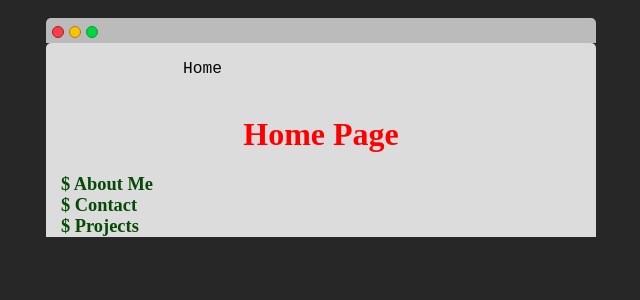
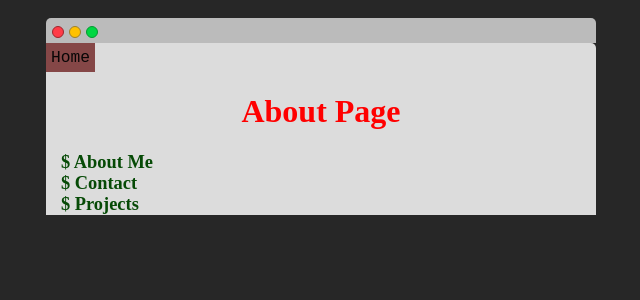
Before and after one commit to VaibhavBaheti28/Portfolio, a Next.js app: page /about in a window 1280 px wide. Shown: the top 300 px of the page, without its empty margins (319-959 px from the left). Built offline with nearby package versions, Linux system fonts and the light colour scheme.

Commit message:
Made tabs and css for it

```diff
--- a/pages/about.tsx
+++ b/pages/about.tsx
@@ -3,50 +3,49 @@ import React, { useState, useContext } from "react";
 import { links as Links, nav_ul, nav, centre, span, left } from "../src/screens/homepage/styles";
 
 import { useRouter } from "next/router";
-import Terminal from "@/src/screens/homepage/modules/terminal";
-import { Header } from "@/src/screens/homepage/modules/Components/header";
 import { myContext } from "@/src/modules/App-context";
 import HomePage from "@/src/screens/homepage";
+import Terminal from "@/src/modules/terminal";
+import { Header } from "@/src/modules/Components/header";
 const About = () => {
 
-  const { tabs, setTabs, selectedTabs, setSelectedTabs ,setTabHandler, setSelectedTabHandler} =useContext(myContext);
+  const {tabs} =useContext(myContext);
   const router = useRouter();
   const onClickTab = (val: string) => {
     console.log(val);
-    setTabHandler(val);
-    console.log(tabs);
+    //setTabHandler(val);
+    tabs.push(val);
     router.push(`/${val}`);
   };
-  return(<HomePage/>)
-  // return (
-  //   <Terminal>
-  //     <Links>
-  //       <Header />
-  //       <div className={centre}>
-  //         <h1 style={{ color: "red" }}>Home Page</h1>
-  //       </div>
-  //         <div className={nav}>
-  //           <div className={nav_ul}>
-  //             <div className={`${left}`}>
-  //               <div onClick={() => onClickTab("about")}>
-  //                 <span className={`${span}`}>$ About Me</span>
-  //               </div>
-  //             </div>
-  //             <div className={`${left}`}>
-  //               <div onClick={() => onClickTab("contact")}>
-  //                 <span className={`${span}`}>$ Contact</span>
-  //               </div>
-  //             </div>
-  //             <div className={`${left}`}>
-  //               <div onClick={() => onClickTab("projects")}>
-  //                 <span className={`${span}`}>$ Projects</span>
-  //               </div>
-  //             </div>
-  //           </div>
-  //         </div>
+  return (
+    <Terminal>
+      <Links>
+        <Header />
+        <div className={centre}>
+          <h1 style={{ color: "red" }}>About Page</h1>
+        </div>
+          <div className={nav}>
+            <div className={nav_ul}>
+              <div className={`${left}`}>
+                <div onClick={() => onClickTab("about")}>
+                  <span className={`${span}`}>$ About Me</span>
+                </div>
+              </div>
+              <div className={`${left}`}>
+                <div onClick={() => onClickTab("contact")}>
+                  <span className={`${span}`}>$ Contact</span>
+                </div>
+              </div>
+              <div className={`${left}`}>
+                <div onClick={() => onClickTab("projects")}>
+                  <span className={`${span}`}>$ Projects</span>
+                </div>
+              </div>
+            </div>
+          </div>
 
-  //     </Links>
-  //   </Terminal>
-  // );
+      </Links>
+    </Terminal>
+  );
 };
 export default About;
--- a/src/modules/App-context.tsx
+++ b/src/modules/App-context.tsx
@@ -1,11 +1,17 @@
-import React,{useState, createContext} from "react";
+import {createContext } from "react";
 
-export const myContext= createContext({});
+export const myContext = createContext({tabs:["Home"], selectedTab:0});
 
-const MyContextProvider = ({children}: any) => {
-    const [tabs,setTabs]=useState([]);
-    const [selectedTab,setSelectedTab]=useState(undefined);
-    return <myContext.Provider value={ {tabs,setTabs, selectedTab ,setSelectedTab}}>{children}</myContext.Provider>
-}
+const MyContextProvider = ({ children }: any) => {
+  const tabs=["Home"];
+  let selectedTab=0;
+  return (
+    <myContext.Provider
+      value={{ tabs, selectedTab }}
+    >
+      {children}
+    </myContext.Provider>
+  );
+};
 
 export default MyContextProvider;
--- /dev/null
+++ b/src/modules/Components/header.tsx
@@ -0,0 +1,27 @@
+import { useContext, useEffect } from "react";
+import { myContext } from "../App-context";
+import { centre, centrehead, header } from "@/src/screens/homepage/styles";
+
+export const Header = () => {
+  let { tabs, selectedTab } = useContext(myContext);
+  const chooseTab=(val :number)=>{
+    selectedTab=val;
+    console.log(tabs,selectedTab)
+  }
+  useEffect(()=>{
+    return
+  },[selectedTab])
+
+  return (
+    <div className={header}>
+      {tabs.map((tab: string, idx: number) => {
+        console.log(idx,selectedTab)
+        return(
+        (idx===selectedTab)?
+          <div key={tab} className={centrehead} style={{padding:5}} onClick={()=>chooseTab(idx)}><p> {tab} </p></div>
+        :
+          <div key={tab} className={centre} style={{padding:5}} onClick={()=>chooseTab(idx)}><p> {tab} </p></div>
+      )})}
+    </div>
+  );
+};
--- a/src/screens/homepage/modules/terminal/index.tsx
+++ b/src/modules/terminal/index.tsx
@@ -1,4 +1,4 @@
-import { fakeMenu, fakeMinimize, fakeButtons, fakeZoom, term} from "../../styles";
+import { fakeMenu, fakeMinimize, fakeButtons, fakeZoom, term} from "../../screens/homepage/styles";
 
 const Terminal = ({ children }: any) => {
     return (
--- a/src/screens/homepage/index.tsx
+++ b/src/screens/homepage/index.tsx
@@ -1,20 +1,15 @@
-import About from "@/pages/about";
-import Contact from "@/pages/contact";
-import Projects from "@/pages/projects";
 import React, { useState, useContext } from "react";
-import { BrowserRouter as Router, Routes, Route, Link } from "react-router-dom";
 import { links as Links, nav_ul, nav, centre, span, left } from "./styles";
-import Terminal from "./modules/terminal";
-import { myContext } from "./modules/App-context";
-import { Header } from "./modules/Components/header";
 import { useRouter } from "next/router";
+import Terminal from "@/src/modules/terminal";
+import { Header } from "@/src/modules/Components/header";
+import { myContext } from "@/src/modules/App-context";
 const HomePage = () => {
-  const { tabs, setTabs, selectedTabs, setSelectedTabs ,setTabHandler, setSelectedTabHandler} =useContext(myContext);
+  const {tabs} =useContext(myContext);
   const router = useRouter();
   const onClickTab = (val: string) => {
     console.log(val);
-    setTabHandler(val);
-    console.log(tabs);
+    tabs.push(val);
     router.push(`/${val}`);
   };
   return (
--- a/src/screens/homepage/modules/App-context.tsx
+++ /dev/null
@@ -1,16 +0,0 @@
-import React,{useState, createContext} from "react";
-
-export const myContext= createContext<Record<any,any>>({tabs: ["Home"], selectedTab: "", setTabHandler:function () {},})
-
-export const MyContextProvider = ({children}: any) => {
-    const [tabs,setTabs]=useState(["Home"]);
-    const [selectedTab,setSelectedTab]=useState("Home");
-    const setTabHandler =(val: string)=>{
-        console.log(val);
-        setTabs([...tabs,val]);
-    }
-    const setSelectedTabHandler =(val: string)=>{
-        setSelectedTab(val);
-    }
-    return <myContext.Provider value={ {tabs,setTabs,selectedTab,setSelectedTab,setTabHandler,setSelectedTabHandler}}>{children}</myContext.Provider>
-}
--- a/src/screens/homepage/modules/Components/header.tsx
+++ /dev/null
@@ -1,13 +0,0 @@
-import { useContext } from "react";
-import { myContext } from "../App-context";
-
-export const Header = () => {
-  const { tabs, selectedTab } = useContext(myContext);
-  return (
-    <div>
-      {tabs.map((tab: string) => {
-        return <p key={tab}>{tab}</p>;
-      })}
-    </div>
-  );
-};
--- a/src/screens/homepage/styles.css
+++ b/src/screens/homepage/styles.css
@@ -52,13 +52,11 @@ body {
 
   p {
     position: relative;
-    left: 50%;
-    margin-left: -8.5em;
     text-align: left;
     font-size: 1.25em;
     font-family: monospace;
     white-space: normal;
-    width: 0;
+    margin:0;
   }
 
   span {
--- a/src/screens/homepage/styles.tsx
+++ b/src/screens/homepage/styles.tsx
@@ -1,4 +1,6 @@
+import { myContext } from "@/src/modules/App-context";
 import { css } from "@emotion/css";
+import { useContext } from "react";
 import styled from "styled-components";
 
 export const links = styled.div`
@@ -15,10 +17,19 @@ export const centre= css`
   align-self: center;
 `;
 
+export const centrehead=
+  css`
+  align-self: center;
+  background-color: #854747;
+  `;
+
 export const left= css`
   margin-left: 15px;
 `;
-
+export const header=css`
+  display: flex;
+  align-items: center;
+`;
 export const span= css`
   color: #064a06;
   font-weight: bold;
```
